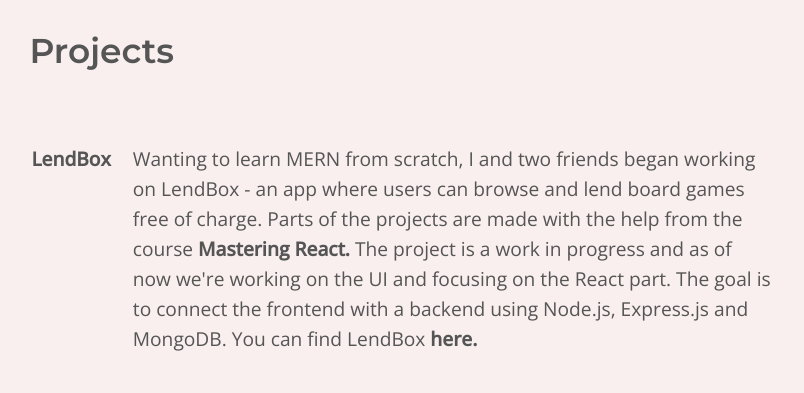
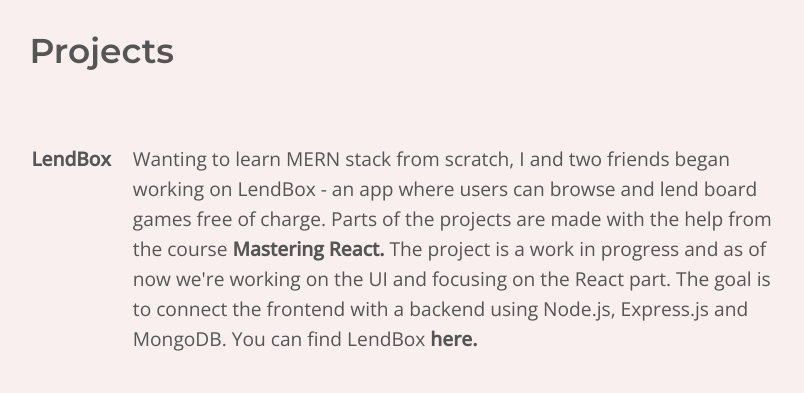
Before and after one commit to AndreaMusa/resume, a plain HTML site: page index.html in a window 1280 px wide. Shown: the part 3940-4333 px from the top of the page, without its empty margins (137-941 px from the left). Drawn offline with nearby package versions, Linux system fonts and the light colour scheme.

Commit message:
minor change

```diff
--- a/index.html
+++ b/index.html
@@ -152,7 +152,7 @@
             <tr>
               <td class = "projectTitle" width="25%"><b>LendBox</b></td>
               <td>
-                Wanting to learn MERN from scratch, I and two friends began working on LendBox - an app where users can browse and lend board games free of charge. Parts of the projects are made with the help from the course <a href = "https://codewithmosh.com/p/mastering-react" target = "_blank"class = "textLinks">Mastering React.</a> The project is a work in progress and as of now we're working on the UI and focusing on the React part. The goal is to connect the frontend with a backend using Node.js, Express.js and MongoDB. You can find LendBox <a href = "https://johanahsberg.github.io/LendBoxPublic/?fbclid=IwAR2RN-Ucrm1bLxqq2NOe4O5SW37Njt26xvF45BUiQJcvNYrNq6gPfyRzXs8#/Home" class = "textLinks" target = "_blank">here.</a>
+                Wanting to learn MERN stack from scratch, I and two friends began working on LendBox - an app where users can browse and lend board games free of charge. Parts of the projects are made with the help from the course <a href = "https://codewithmosh.com/p/mastering-react" target = "_blank"class = "textLinks">Mastering React.</a> The project is a work in progress and as of now we're working on the UI and focusing on the React part. The goal is to connect the frontend with a backend using Node.js, Express.js and MongoDB. You can find LendBox <a href = "https://johanahsberg.github.io/LendBoxPublic/?fbclid=IwAR2RN-Ucrm1bLxqq2NOe4O5SW37Njt26xvF45BUiQJcvNYrNq6gPfyRzXs8#/Home" class = "textLinks" target = "_blank">here.</a>
               </td>
             </tr>
             <tr>
```
